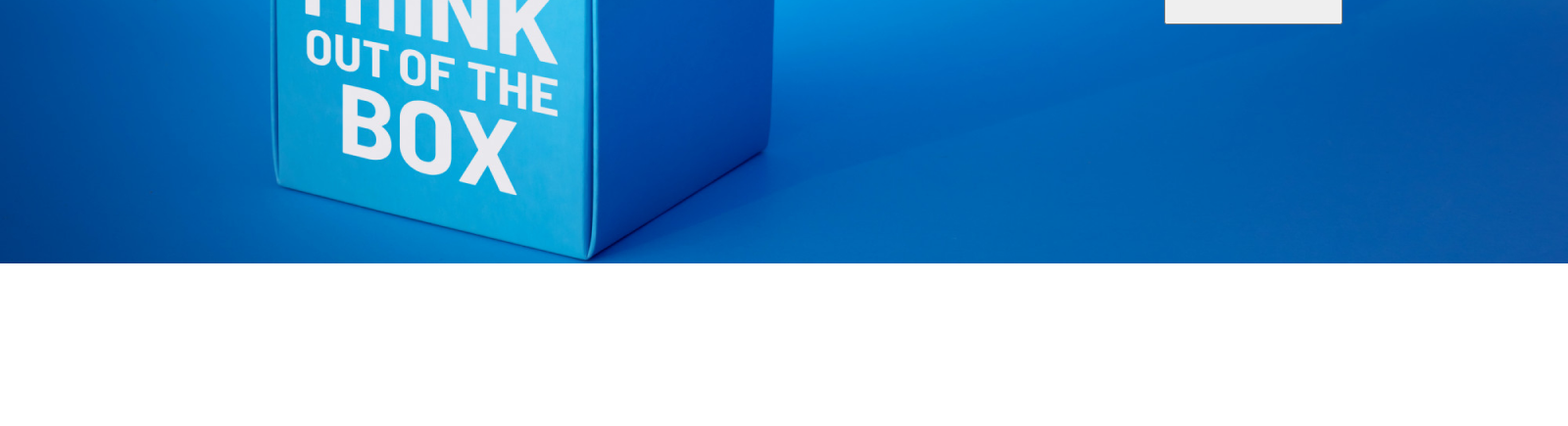
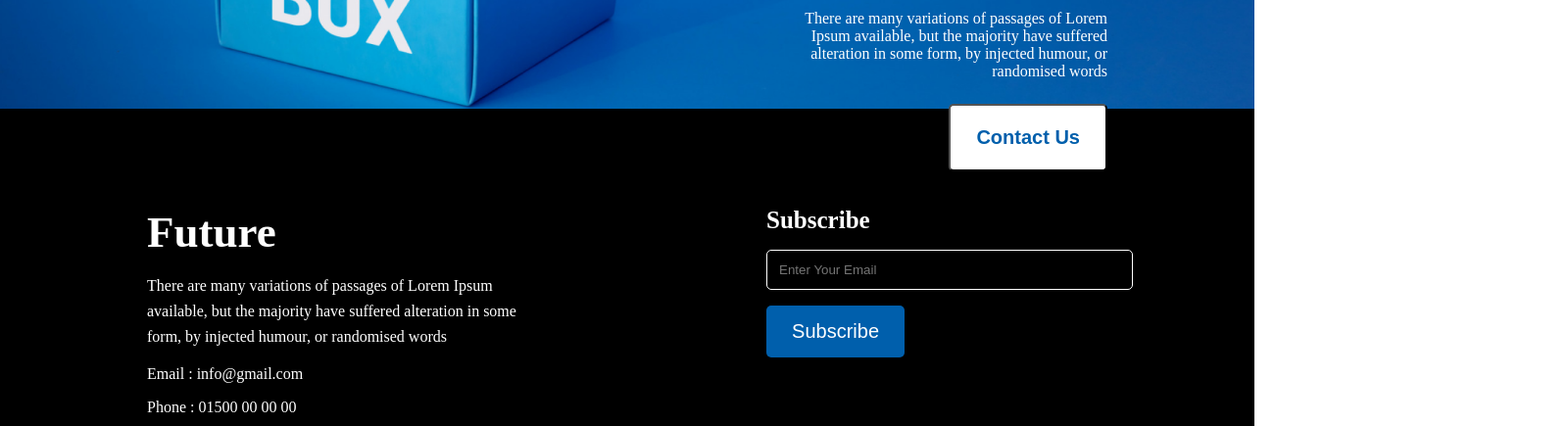
Before and after one commit to khslid234/new-year-website, a plain HTML site: page index.html in a window 1280 px wide. Shown: the part 539-974 px from the top of the page at 98% size, 1600 px wide, since content can reach past the window. Before the commit the page ends 808 px from the top, so only its background shows below. Drawn offline with Linux system fonts and the light colour scheme.

Commit message:
developers

```diff
--- a/index.html
+++ b/index.html
@@ -10,7 +10,7 @@
 <body>
     <header class="header">
         <div class="container">
-            <h2 class="header-titel">All Thinks Are Possible If You believe</h2>
+            <h2 class="header-titel">All Thinks Are<br> Possible If You<br> believe</h2>
             <p class="header-description">There are many variations of passages of Lorem Ipsum available, but the majority have suffered alteration in some form, by injected humour, or randomised words</p>
             <button class="btn-primary">Contact Us</button>
         </div>
@@ -19,7 +19,29 @@
 
     </main>
     <footer class="footer">
+        <div>
+            <h3 class="footer-title">Future</h3>
+            <p class="footer-description">There are many variations of passages of Lorem Ipsum <br> available, but the majority have suffered alteration in some <br> form, by injected humour, or randomised words</p>
+            <p class="footer-email">Email : info@gmail.com</p>
+            <p class="footer-number">Phone : 01500 00 00 00</p>
+            <a href="">
+                <img src="images/icons/fb.png" alt="">
+            </a>
+            <a href="">
+                <img src="images/icons/twitter.png" alt="">
+            </a>
+            <a href="">
+                <img src="images/icons/youtube.png" alt="">
+            </a>
 
+        </div>
+        <div>
+            <h5 class="subscription-title">Subscribe</h5>
+            <form action="">
+                <input type="email" name="" id="" placeholder="Enter Your Email">
+                <input class="btn-secondery" type="submit" value="Subscribe">
+            </form>
+        </div>
     </footer>
 </body>
 </html>
--- a/styles/style.css
+++ b/styles/style.css
@@ -2,31 +2,102 @@
     margin: 0;
     font-family: ;
 }
-.btn-primary{
+
+.btn-primary {
     font-weight: 600;
     font-size: 20px;
-    padding: 21px 36px;
+    background: #FFFFFF;
+    color: #005FAC;
+    padding: 21px 26px;
+    border-radius: 5px;
 }
 
-/* Header or Banner Style */
+/* Header or Banner Styles */
 
-.header{
+.header {
     background: url(../images/banner/banner3.png);
     background-repeat: no-repeat;
-    width: 1600px;
-    height: 808px;
+    background-size: cover;
+    background-position: center;
+    height: 650px;
 }
-.container{
+
+.container {
     text-align: right;
-    padding-right: 230px;
-    padding-left: 876px;
-    padding-top: 216px;
+    padding-right: 150px;
+    padding-left: 780px;
+    padding-top: 150px;
 }
-.header-titel{
+
+.header-titel {
     font-weight: 700;
     font-size: 65px;
     color: #FFFFFF;
+    margin-bottom: 24px;
 }
-.header-description{
-   color: #FFFFFF;
+
+.header-description {
+    color: #FFFFFF;
+    margin-bottom: 24px;
 }
+
+
+/* footer Styles */
+
+.footer {
+    display: flex;
+    justify-content: space-between;
+    background-color: black;
+    padding: 100px 150px;
+}
+
+.footer-title {
+    font-weight: 700;
+    font-size: 45px;
+    color: #FFFFFF;
+    margin-bottom: 16px;
+}
+
+.footer-description {
+    font-weight: 400;
+    font-size: 16px;
+    color: #FFFFFF;
+    margin-bottom: 16px;
+    line-height: 26px;
+}
+
+.footer-email {
+    color: #FFFFFF;
+    margin-bottom: 16px;
+}
+
+.footer-number {
+    color: #FFFFFF;
+    margin-bottom: 16px;
+}
+
+.subscription-title {
+    font-weight: 600;
+    font-size: 25px;
+    color: #FFFFFF;
+    position: right;
+    margin-bottom: 16px;
+}
+.footer input[type="email"]{
+    background: black;
+    color: #FFFFFF;
+    border: 0.1px solid white;
+    border-radius: 5px;
+    width: 100%;
+    padding: 12px;
+}
+.btn-secondery{
+    font-weight: 500;
+    font-size: 20px;
+    background: #005FAC;
+    color: #FFFFFF;
+    padding: 15px 26px;
+    border: 0;
+    border-radius: 5px;
+    margin-top: 16px;
+}
```
